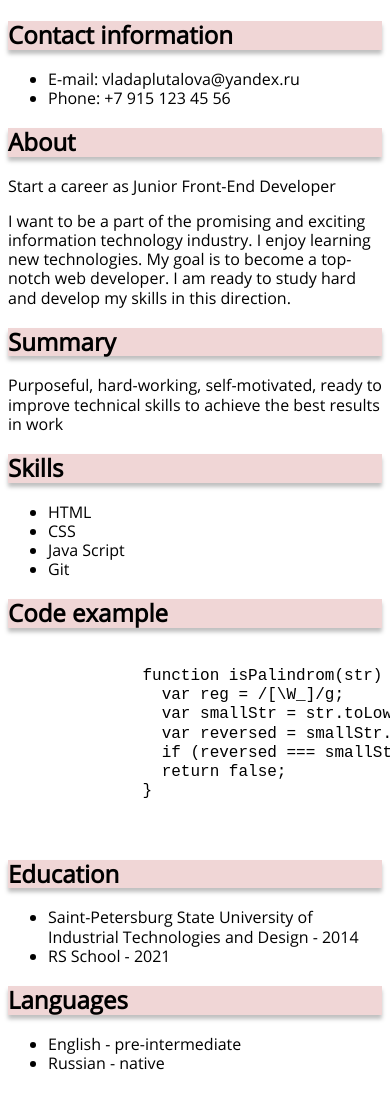
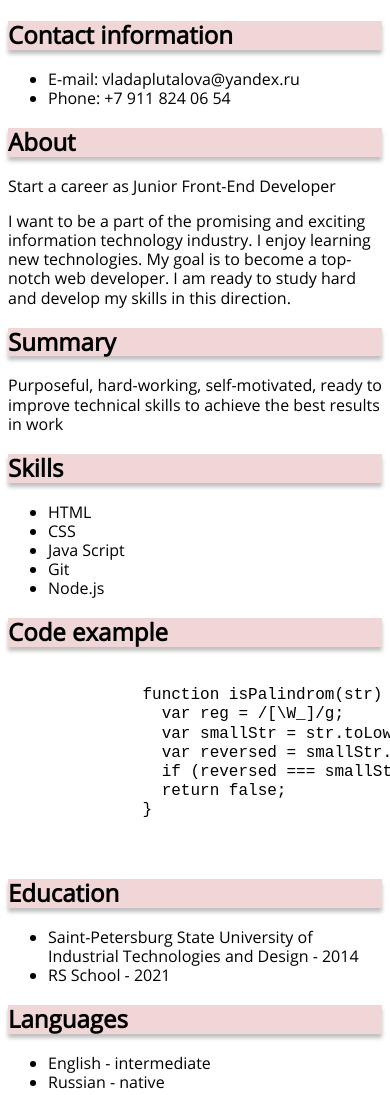
Before and after one commit to VladaPL/rsschool-cv, a plain HTML site: page index.html in a window 390 px wide. Shown: the part 477-1572 px from the top of the page. Drawn offline with Linux system fonts and the light colour scheme.

Commit message:
feat: corrected phone number

```diff
--- a/index.html
+++ b/index.html
@@ -24,7 +24,7 @@
           <h2>Contact information</h2>
           <ul>
             <li>E-mail: vladaplutalova@yandex.ru</li>
-            <li>Phone: +7 915 123 45 56</li>
+            <li>Phone: +7 911 824 06 54</li>
           </ul>
         </section>
         <section>
@@ -51,6 +51,7 @@
             <li>CSS</li>
             <li>Java Script</li>
             <li>Git</li>
+            <li>Node.js</li>
           </ul>
         </section>
         <section>
@@ -80,7 +81,7 @@
         <section>
           <h2>Languages</h2>
           <ul>
-            <li>English - pre-intermediate</li>
+            <li>English - intermediate</li>
             <li>Russian - native</li>
           </ul>
         </section>
```
Also changed, not shown: image/photo-cv.jpeg (added).
